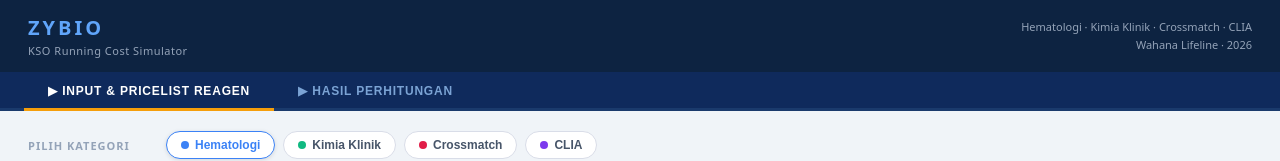
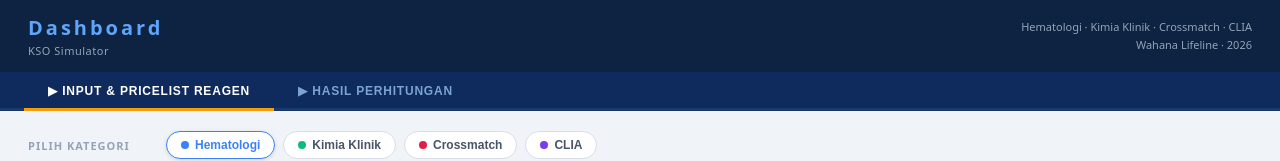
Before and after one commit to info-WL707/runningcost-zybio, a Next.js app: page / in a window 1280 px wide. Shown: the top 161 px of the page. Built offline with nearby package versions, Linux system fonts and the light colour scheme.

Commit message:
Rename dashboard title from Zybio to Dashboard KSO Simulator
Co-Authored-By: Claude Sonnet 4.6 <noreply@anthropic.com>

```diff
--- a/components/Dashboard.jsx
+++ b/components/Dashboard.jsx
@@ -449,10 +449,6 @@ function CrossmatchInput({
           <span className="cl">Harga Jual / Test</span>
           <span className="cv">{rp(xmSell)}</span>
         </div>
-        <div className="sep" style={{ marginTop: 12 }} />
-        <button className="goto-btn" onClick={onGoToResult}>
-          Lihat Hasil Perhitungan ▶
-        </button>
       </div>
 
       {/* Reagent Prices */}
@@ -660,10 +656,6 @@ function CLIAInput({
               <span className="cv" style={{ color: 'var(--amber)' }}>{rp(cliaConsInf)}</span>
             </div>
           )}
-          <div className="sep" style={{ marginTop: 12 }} />
-          <button className="goto-btn" onClick={onGoToResult}>
-            Lihat Hasil Perhitungan ▶
-          </button>
         </div>
 
         {/* Consumable Prices */}
@@ -1557,8 +1549,8 @@ export default function Dashboard() {
       {/* ── Header ── */}
       <header className="hdr">
         <div className="brand">
-          <span className="brand-n">ZYBIO</span>
-          <span className="brand-t">KSO Running Cost Simulator</span>
+          <span className="brand-n">Dashboard</span>
+          <span className="brand-t">KSO Simulator</span>
         </div>
         <div className="hdr-r">
           Hematologi · Kimia Klinik · Crossmatch · CLIA<br />Wahana Lifeline · 2026
--- a/pages/index.js
+++ b/pages/index.js
@@ -5,7 +5,7 @@ export default function Home() {
   return (
     <>
       <Head>
-        <title>KSO Running Cost — Zybio Analyzer</title>
+        <title>Dashboard KSO Simulator</title>
         <meta name="viewport" content="width=device-width, initial-scale=1" />
       </Head>
       <Dashboard />
```
